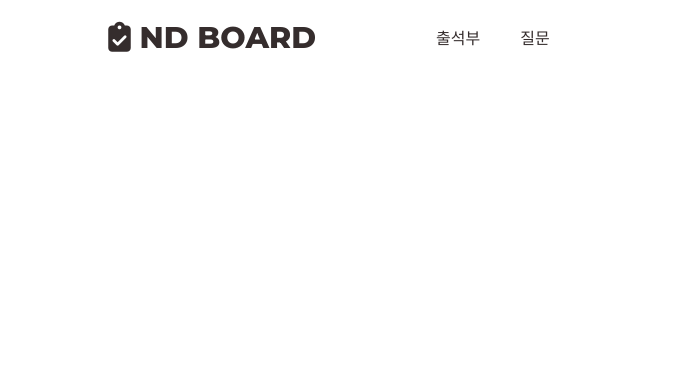
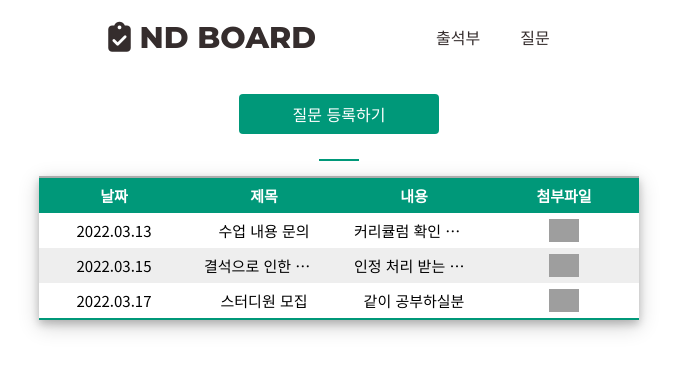
Before and after one commit to 25th-Night/ND_board, a Django app: page /question/ in a window 1280 px wide. Shown: the top 372 px of the page, without its empty margins (301-978 px from the left). Run offline with Django 4.2, Linux system fonts and the light colour scheme; parts of the project's set-up code (start-up, migrations or seed data) failed here and were passed over; some libraries are stand-ins or nearby versions; grey boxes are pictures that could not be loaded.

Commit message:
Fix list.html of question

```diff
--- a/templates/question/list.html
+++ b/templates/question/list.html
@@ -1,12 +1,57 @@
 {% extends "base.html" %}
 {% load static %}
 
-{%block head_css%}
-
+{% block head_css %}
+<link rel="stylesheet" href="{% static 'css/list.css' %}">
 {% endblock head_css %}
 
+{% block head_js %}
+<script defer src="{% static 'js/list.js' %}"></script>
+{% endblock head_js %}
 
 
-{% block content%}
+{% block content %}
+<section class="list-wrap">
 
-{% endblock content%}
+    <div class="question-create-btn">질문 등록하기</div>
+
+    <div class="pagination">
+        <ul class="page-list">
+            {% for page_num in page_num_list %}
+            <li class="page-item {% if page_obj.number == page_num %}active{% endif %}">
+                <a href="{% url 'attendance_list' %}?page={{page_num}}" class="page-link">{{ page_num }}</a>
+            </li>
+            {% endfor %}
+        </ul>
+    </div>
+
+    <div class="table">
+        <div class="table-head">
+            <div class="date">날짜</div>
+            <div class="title">제목</div>
+            <div class="content">내용</div>
+            <div class="screenshot">첨부파일</div>
+        </div>
+        <div class="table-row">
+            <div class="date">2022.03.13</div>
+            <div class="title">수업 내용 문의</div>
+            <div class="content">커리큘럼 확인 어디서</div>
+            <div class="screenshot"><img src="{% static 'img/명탐정피카00_crop.gif' %}" alt="스크린샷"></div>
+        </div>
+        <div class="table-row">
+            <div class="date">2022.03.15</div>
+            <div class="title">결석으로 인한 행정 문의</div>
+            <div class="content">인정 처리 받는 방법</div>
+            <div class="screenshot"><img src="{% static 'img/명탐정피카00_crop.gif' %}" alt="스크린샷"></div>
+        </div>
+        <div class="table-row">
+            <div class="date">2022.03.17</div>
+            <div class="title">스터디원 모집</div>
+            <div class="content">같이 공부하실분</div>
+            <div class="screenshot"><img src="{% static 'img/명탐정피카00_crop.gif' %}" alt="스크린샷"></div>
+        </div>
+	    </div>
+
+    </div>
+</section>
+{% endblock content %}
```
